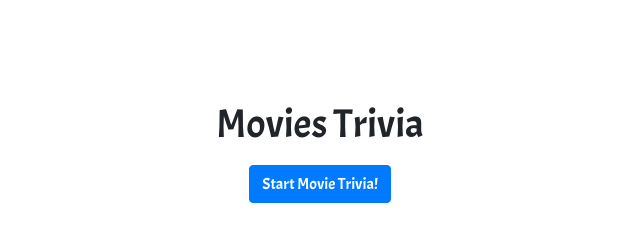
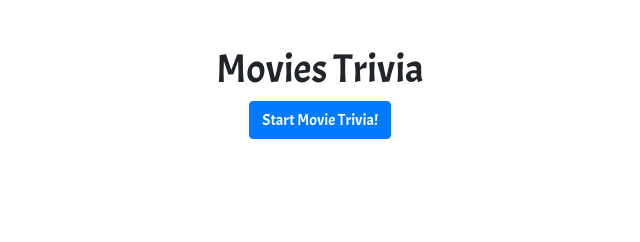
Before and after one commit to marioreg/TriviaGame, a plain HTML site: page index.html in a window 1280 px wide. Shown: the whole page, without its empty margins (320-960 px from the left). Drawn offline with nearby package versions, Linux system fonts and the light colour scheme.

Commit message:
added css2

```diff
--- a/assets/css/style.css
+++ b/assets/css/style.css
@@ -1,7 +1,7 @@
 body, html  {
     height:100%;
     font-family: 'Acme', sans-serif;
-    line-height: 3;
+    line-height: 1.8;
 
 }
 
@@ -20,11 +20,6 @@ body, html  {
 }
 
 #main{
-    margin-top:100px;
+    margin-top:45px;
     text-align: center;
 }
-
-#title{
-
-
-}
```
